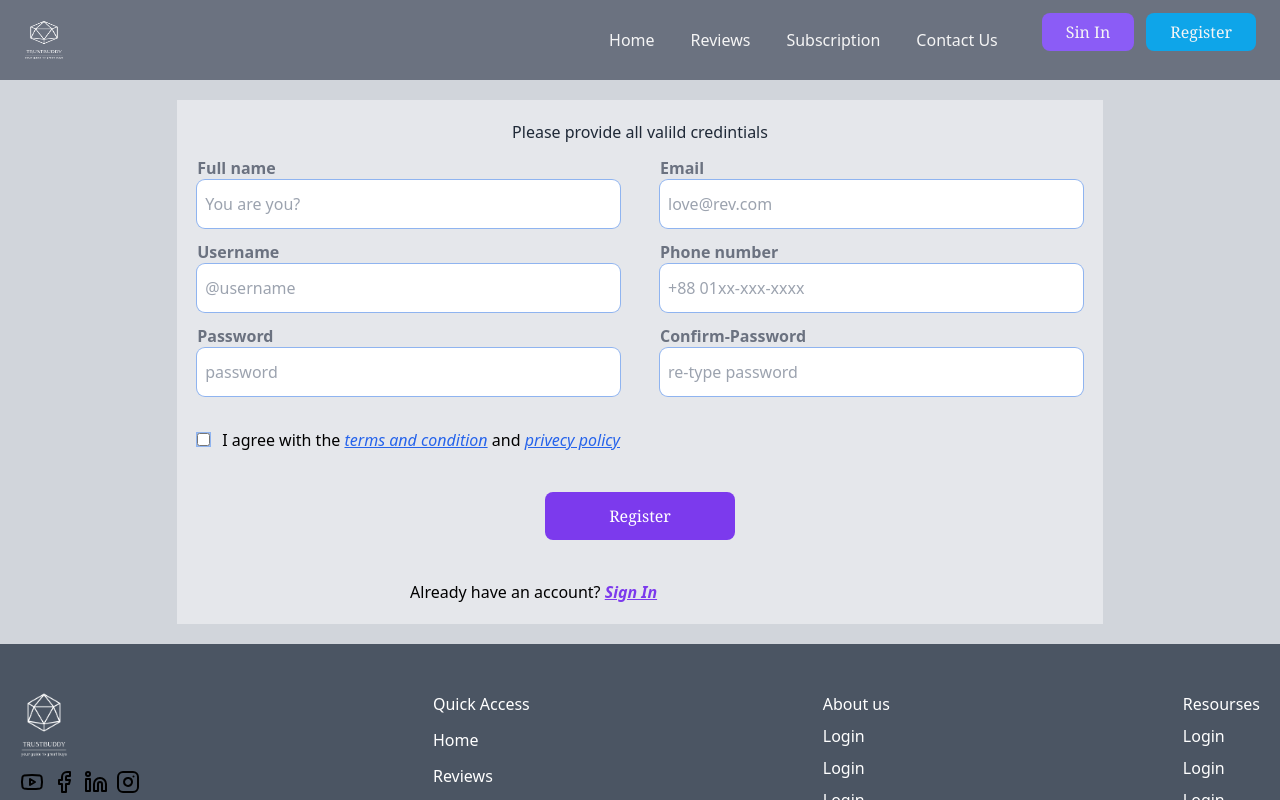
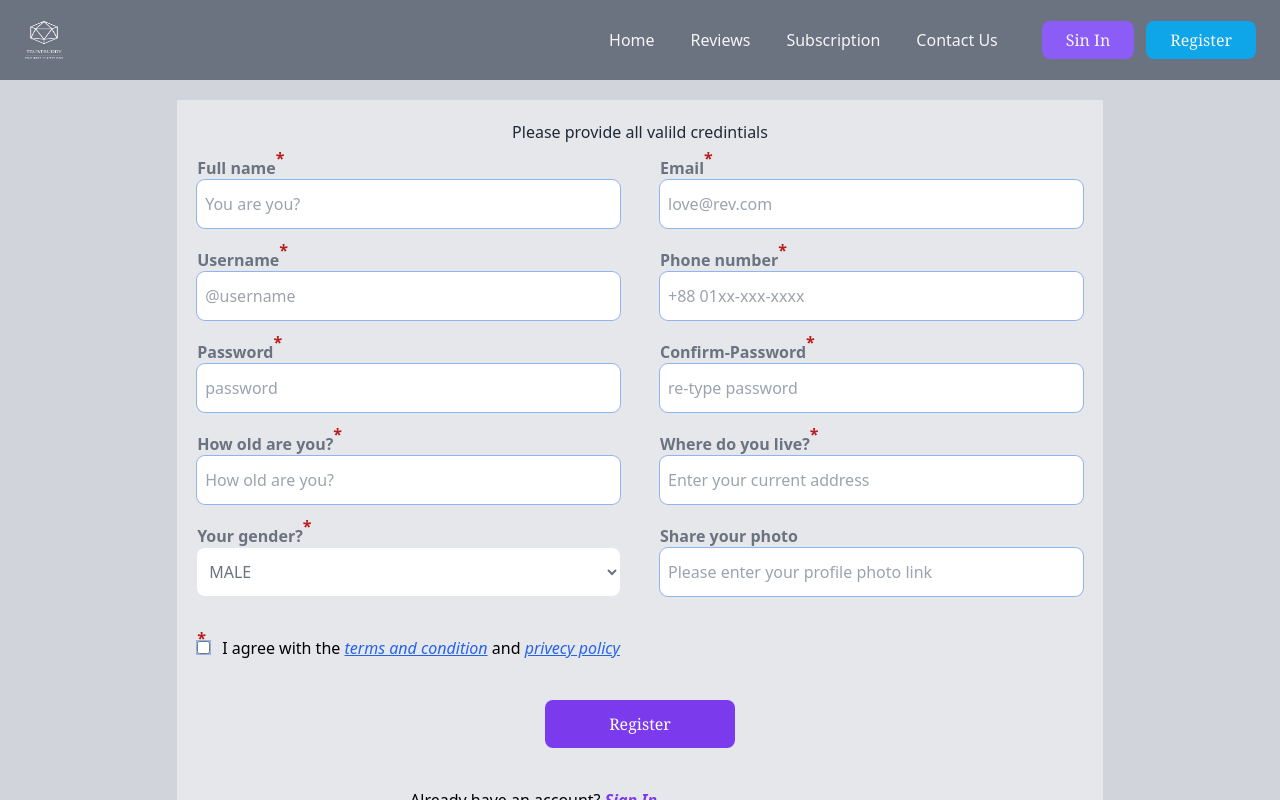
Before and after one commit to EnamulBokshi/trustbuddy-frontend, a React (Vite) app: page /register in a window 1280 px wide. Shown: the top 800 px of the page. Built offline with nearby package versions, Linux system fonts and the light colour scheme.

Commit message:
Authentication and registration system developed

```diff
--- a/src/components/CustomRevCard.jsx
+++ b/src/components/CustomRevCard.jsx
@@ -10,7 +10,6 @@ function CustomRevCard({rev}) {
         const arr = [...Array(stars).keys()];
         return arr
       }
-
   return (
     <div>
         <article className='p-4 flex flex-col hover:ring-1 gap-y-5 rounded-lg hover:scale-105 duration-300 bg-gray-700' key={rev.id}>
--- a/src/components/Forms/Input.jsx
+++ b/src/components/Forms/Input.jsx
@@ -1,13 +1,15 @@
 import React from 'react'
 
-function Input({pholder,title,type = 'text',isReq = true,option = [],error='',value='',onChange,name}) {
+function Input({pholder, css='',title,type = 'text',isReq = false,option = [],error='',value='',onChange,name}) {
+  const defaultCss = 'text-gray-500 hover:text-gray-700';
   return (
-  <div>
-    <label className='text-gray-500 py-0 my-0 font-bold  hover:text-gray-700'>
+  <div className='relative'>
+    <label className={css != ''? css:defaultCss + ` py-0 my-0 font-bold`}>
         {title}
+        {isReq && <span className='text-red-700  absolute top-[-10px]'>*</span>}
     </label>
     {
-      error&&<label className='text-red-600'>{error}</label>
+      error&&<label className='text-red-600 absolute bg-white/30 px-2 py-2 duration-300 translate-x-1 left-[-20px] bottom-[-30px] rounded-lg ms-2 ' >{error}</label>
     }
     {
         type == 'select' ?
--- a/src/components/Nav.jsx
+++ b/src/components/Nav.jsx
@@ -11,7 +11,7 @@ function Nav({active}) {
         setMenuToggle(!menuToggle)
     }
     const[showProfileCard,setShowProfileCard] = useState(false);
-    const [c_user,setC_user] = useState([])
+    const {c_user,setC_user} = useUser();
     const home = useRef(null);
     const review = useRef(null);
     const pricing = useRef(null);
@@ -44,7 +44,7 @@ function Nav({active}) {
     <>
     <nav className='py-5 px-6 bg-gray-500 flex justify-between items-center'>
         <img src={Logo} alt="Logo" className='w-10 h-10' />
-        <div className='gap-8 justify-end hidden md:flex'>
+        <div className='gap-8 justify-end hidden md:flex items-center'>
 
             <ul className='p-0 m-0 flex items-center gap-3'>
                 <Link ref={home} to={'/'} className='px-3 py-2  hover:text-white cursor-pointer  hover:ring-teal-200 hover:bg-gray-700 rounded text-neutral-100'>Home</Link>
--- a/src/components/user/UserModal.jsx
+++ b/src/components/user/UserModal.jsx
@@ -2,6 +2,10 @@ import React from 'react'
 import {Link} from 'react-router'
 import { FaChevronRight } from "react-icons/fa";
 function UserModal({user,classNames = ''}) {
+  const LogOut = ()=>{
+    localStorage.removeItem("LoggedUser");
+    window.location.reload()
+  }
   return (
     <div  className={`${classNames}p-5 z-10 bg-slate-800 w-[200px] fixed top-16 rounded-lg drop-shadow-lg   right-4 max-w-96 `}>
       <hr />
@@ -10,7 +14,7 @@ function UserModal({user,classNames = ''}) {
       <div className='flex flex-col gap-y-3'>
         <Link to={'/dashboard'} className='cursor-pointer hover:translate-x-2  duration-300 rounded-lg bg-gray-400 hover:text-white flex justify-between items-center hover:bg-sky-600 py-3 px-2 my-2'><span>Profile</span> <FaChevronRight/></Link>
         <button className='px-4 py-2 bg-neutral-400 hover:translate-x-2  duration-300'>Setting</button>
-        <button className='px-3 py-2 bg-gray-300 hover:translate-x-2  duration-300'>Logout</button>
+        <button className='px-3 py-2 bg-gray-300 hover:translate-x-2  duration-300' onClick={LogOut}>Logout</button>
         <button className='px-3 py-2  bg-gray-300 hover:translate-x-2  duration-300'>Dashboard</button>
         <button className='px-3 py-2 text-white bg-red-700 hover:translate-x-2  duration-300'>Close</button>
       </div>
--- a/src/contexts/users/userContext.jsx
+++ b/src/contexts/users/userContext.jsx
@@ -6,11 +6,16 @@ export const useUser = ()=>{
     return useContext(UserContext)
 }
 export default function UserProvider  ({children}){
-    const [user,setUser] = useState([]);
+    const predefineUsers = [
+        {id:1,name:'EnamulHaque',username:'admin',email:'info.enamul1946@yahoo.com',phone:'01904929583',password:'admin',age:25,gender:'Male',address:'Mirpur-2',image:'https://cdn.pixabay.com/photo/2015/08/31/10/07/man-915230_960_720.jpg'}
+    ]
+    const usernames = ['admin']
+    const [user,setUser] = useState(predefineUsers);
     const [ c_user,setC_user] = useState([]);
+    const [takenUsername,setTakenUsername] = useState(usernames);
     const[isLoggedIn,setIsLoggedIn] = useState(false)
         return(
-            <UserContext.Provider value={{user,setUser,isLoggedIn,setIsLoggedIn,c_user,setC_user}}>
+            <UserContext.Provider value={{user,setUser,isLoggedIn,takenUsername,setTakenUsername,setIsLoggedIn,c_user,setC_user}}>
                 {children}
             </UserContext.Provider>
         )
--- a/src/pages/Dashboard.jsx
+++ b/src/pages/Dashboard.jsx
@@ -24,7 +24,7 @@ function Dashboard() {
    <>
    <header className='sticky top-0 z-10'>
     <nav className='flex justify-between items-center py-3 px-6 bg-black/30'>
-      <span className='cursor-pointer'><IoHome className='text-3xl'/></span>
+      <Link to={'/'} className='cursor-pointer'><IoHome className='text-3xl'/></Link>
       <ProfileCard username={user.username} classNames='cursor-pointer' />
     </nav>
    </header>
--- a/src/pages/Login.jsx
+++ b/src/pages/Login.jsx
@@ -39,7 +39,7 @@ function Login() {
                 navigate('/')
         }
         else {
-            setErrorMsg("Wront username or password!")
+            setErrorMsg("Wron username or password!")
         }
 
     }
--- a/src/pages/Register.jsx
+++ b/src/pages/Register.jsx
@@ -1,4 +1,4 @@
-import React, {useEffect, useRef, useState } from 'react';
+import React, {useEffect, useId, useRef, useState } from 'react';
 import Footer from '../components/Footer';
 import Nav from '../components/Nav';
 import Input from '../components/Forms/Input'
@@ -7,26 +7,90 @@ import {ToastContainer,toast,Bounce} from 'react-toastify'
 import "react-toastify/dist/ReactToastify.css"
 import { useUser } from '../contexts/users/userContext';
 function Register() {
+    const UID = useId();
     const navigate = useNavigate();
-    const {user,setUser,setIsLoggedIn} = useUser();
+    const dummyUsername = ['admin','user123'];
+    const {user,setUser,setIsLoggedIn,takenUsername,setTakenUsername} = useUser();
     const [name,setName] = useState('');
-    const [email, setEmail] = useState('')
-    const [username, setUsername] = useState('')
-    const [phone, setPhone] = useState('')
-    const [password, setPassword] = useState('')
-    const [confirmPassword, setConfirmPassword] = useState('')
-    const [passwordPass, setPasswordPass] = useState('')
-    const [userData,setUserData] = useState([])
+    const [email, setEmail] = useState('');
+    const [username, setUsername] = useState('');
+    const [phone, setPhone] = useState('');
+    const [password, setPassword] = useState('');
+    const [confirmPassword, setConfirmPassword] = useState('');
+    const [passwordPass, setPasswordPass] = useState('');
+    const [userData,setUserData] = useState([]);
+    const [age,setAge] = useState(null);
+    const [address,setAddress] = useState('');
+    const [gender,setGender] = useState('');
+    const [image,setImage] = useState('')
+    // For Error Message
+    const [errorMessage, setErrorMessage] = useState('')
+    const [usernameErrorMessage,setUsernameErrorMessage] = useState('')
+    // Number Validation start
+
+    //Checking is it bangladeshi number or not
+    const isBdNumber = (number)=>{
+        const bdPhoneRegex = /^(?:\+?88)?01[2-9]\d{8}$/;;
+        return bdPhoneRegex.test(number)
+    }
+    // Taking only numbers
+    const handleNumberInput = (e)=>{
+        const inputValue = e.target.value;
+        if(!/^\d*$/.test(inputValue))
+        {
+            setErrorMessage('Only numbers are allowed')
+        }
+        else{
+            setErrorMessage('');
+            setPhone(inputValue);
+        }
+
+    }
+
+    // Number Validation Ends
+
+
+    // Username Validation starts----
+    // Username validation
+    const isValidUsername = (username)=>{
+        const userNameRegex = /^[a-zA-Z0-9]([a-zA-Z0-9_-]{1,13}[a-zA-Z0-9])?$/
+        return userNameRegex.test(username);
+    }
+    // check avilability
+    const handleUsername = (e)=>{
+        const inputValue = e.target.value;
+        if(!isValidUsername(inputValue)){
+            setUsernameErrorMessage('Only (a-z),(A-Z),(0-9) and (-,_) are allowed and length > 3');
+        }
+        else{
+            setUsernameErrorMessage('')
+        }
+        setUsername(inputValue);
+
+    }
+    // Username Validation ends-----
     const handleSubmit = (e) => {
         e.preventDefault();
+        // checking its a valid number or not
+        if(!isBdNumber(phone)){
+            setErrorMessage("Please enter a valid Bangladeshi number!!");
+            return;
+        }
+        // checking username availability
+        if(takenUsername.includes(username) || usernameErrorMessage.length>0){
+            setUsernameErrorMessage('Username already taken! username should be  unique')
+            return;
+        }
+
+        // Cheking is password and confirm password are matched
         if (password !== confirmPassword){
-            setPasswordPass("Password doesn't match")
+            setPasswordPass("Password doesn't matched")
             setPassword('');
             setConfirmPassword('')
             return;
         }
-        setUser((user)=> [...user,{name,username,email,phone,password}]);
-        // localStorage.setItem('user',JSON.stringify(user.find(crUser => crUser.username == username)))
+
+        setUser((user)=> [...user,{id:UID,name,username,email,phone,password,age,gender,address,image}]);
         console.log(user);
         setName('');
         setEmail('');
@@ -50,7 +114,6 @@ function Register() {
     useEffect(()=>{
         localStorage.setItem('users',JSON.stringify(user))
     },[user])
-
     return (
         <>
             <Nav />
@@ -58,13 +121,17 @@ function Register() {
                 <div className='p-5 bg-gray-200 '>
                     <form onSubmit={handleSubmit} >
                         <h1 className='text-gray-800 pb-3 text-center'>Please provide all valild credintials</h1>
-                        <div className='grid grid-cols-1 sm:grid-cols-2 gap-x-10 gap-y-3'>
-                            <Input onChange={(e)=>setName(e.target.value)} value={name} name='fullname' title={'Full name'} pholder={'You are you?'} />
-                            <Input onChange={(e)=>setEmail(e.target.value)} value={email} type='email' name='email' title={'Email'} pholder={'love@rev.com'} />
-                            <Input onChange={(e)=>setUsername(e.target.value)} value={username} name='username' title={'Username'} pholder={'@username'} />
-                            <Input onChange={(e)=>setPhone(e.target.value)} value={phone} name='phone' title={'Phone number'} pholder={'+88 01xx-xxx-xxxx'} />
-                            <Input onChange={(e)=>setPassword(e.target.value)} error= {passwordPass}value={password} name='password' title={'Password'} pholder={'password'} type='password' />
-                            <Input onChange={(e)=>setConfirmPassword(e.target.value)} error= {passwordPass} value={confirmPassword} name='confirmPassword' title={'Confirm-Password'} pholder={'re-type password'} type='password' />
+                        <div className='grid grid-cols-1 sm:grid-cols-2 gap-x-10 gap-y-5'>
+                            <Input onChange={(e)=>setName(e.target.value)} value={name} name='fullname' title={'Full name'} pholder={'You are you?'}  isReq/>
+                            <Input onChange={(e)=>setEmail(e.target.value)} value={email} type='email' name='email' title={'Email'} pholder={'love@rev.com'}  isReq/>
+                            <Input onChange={(e)=>handleUsername(e)} value={username} type ='text' name='username' title={'Username'} pholder={'@username'} error={usernameErrorMessage} isReq/>
+                            <Input onChange={(e)=>handleNumberInput(e)} value={phone} name='phone' title={'Phone number'} pholder={'+88 01xx-xxx-xxxx'} error={errorMessage} isReq/>
+                            <Input onChange={(e)=>setPassword(e.target.value)} error= {passwordPass}value={password} name='password' title={'Password'} pholder={'password'} type='password'  isReq/>
+                            <Input onChange={(e)=>setConfirmPassword(e.target.value)} error= {passwordPass} value={confirmPassword} name='confirmPassword' title={'Confirm-Password'} pholder={'re-type password'} type='password'  isReq/>
+                            <Input value={age} onChange={(e)=>setAge(e.target.value)} title={"How old are you?"} type='number' pholder={'How old are you?'} isReq/>
+                            <Input value={address} onChange={(e)=>setAddress(e.target.value)} title={"Where do you live?"}  pholder={'Enter your current address'} isReq/>
+                            <Input type='select' value={gender} onChange={(e)=> setGender(e.target.value)} title={'Your gender?'} option={['Male','Female','Others']} isReq/>
+                            <Input type='text' title={'Share your photo'} pholder={'Please enter your profile photo link'} value={image} onChange={e=>setImage(e.target.value)} />
                             <div className='flex gap-3 pt-5'>
                                 <Input type='checkbox' isReq/> <span>I agree with the <Link className='italic text-blue-600 underline'>terms and condition</Link> and <Link className='italic underline text-blue-600'>privecy policy</Link> </span>
                             </div>
```
Also changed, not shown: src/contexts/users/userProvider.jsx (deleted, +0 -14 lines), src/pages/Contact.jsx (+12 -6 lines), src/pages/Review.jsx (+9 -7 lines).
